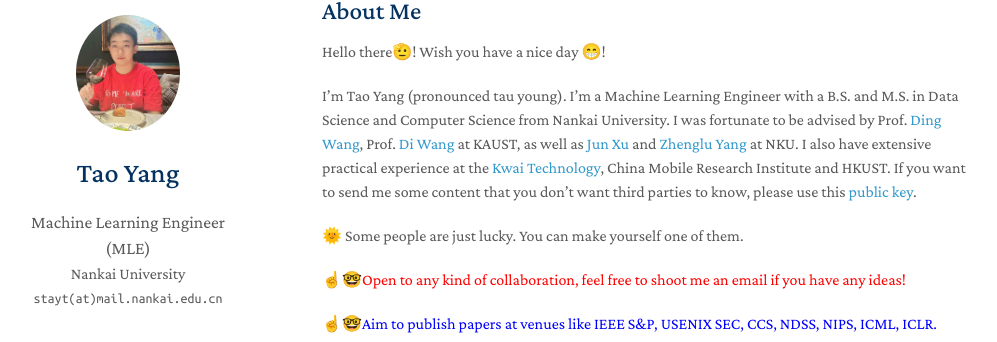
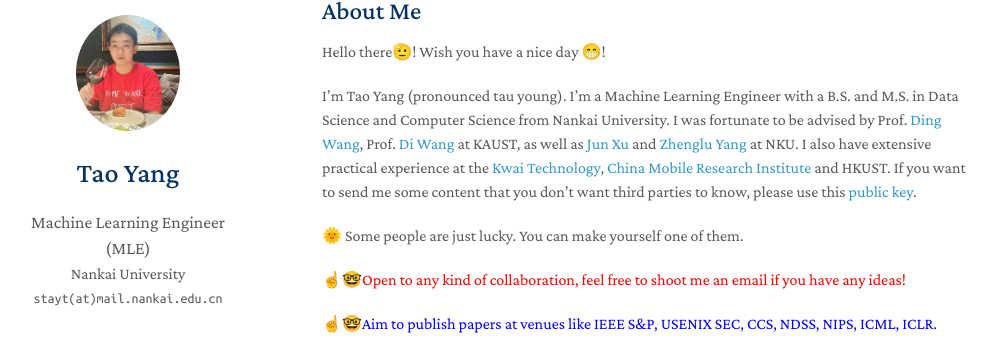
Before and after one commit to stayt1/stayt1.github.io, a Jekyll site: the page built from index.md, in a window 1280 px wide and 900 px high. Shown: the part 69-411 px from the top of the window, without its empty margins (148-1145 px from the left). Built offline with Jekyll 4.4.1, drawn with Linux system fonts in a browser that asks for light colours; a style sheet for code colours, icons or effects is not loaded; our own code applies the rules of GitHub Pages for plain Markdown files; part of the change alters nothing that is shown.

```diff
--- a/index.md
+++ b/index.md
@@ -6,7 +6,7 @@ layout: homepage
 
 Hello there🫡! Wish you have a nice day 😁!
 
-I'm Tao Yang (pronounced tau young). I'm a Machine Learning Engineer with a B.S. and M.S. in Data Science and Computer Science from Nankai University. I was fortunate to be advised by Prof. [Ding Wang](http://wangdingg.weebly.com/), Prof. [Di Wang](https://shao3wangdi.github.io/) at KAUST, as well as [Jun Xu](https://csjunxu.github.io/) and [Zhenglu Yang](https://bigdata.nankai.edu.cn/yangzl/list.htm) at NKU. I also have extensive practical experience at the [Kwai Technology](https://www.kwai.com/), China Mobile Research Institute and HKUST. If you want to send me some content that you don't want third parties to know, please use this [public key](https://stayt1.github.io/assets/files/public_key.txt).
+I'm Tao Yang (pronounced tau young). I'm a Machine Learning Engineer with a B.S. and M.S. in Data Science and Computer Science from Nankai University. I was fortunate to be advised by Prof. [Ding Wang](http://wangdingg.weebly.com/), Prof. [Di Wang](https://shao3wangdi.github.io/) at KAUST, as well as [Jun Xu](https://csjunxu.github.io/) and [Zhenglu Yang](https://bigdata.nankai.edu.cn/yangzl/list.htm) at NKU. I also have extensive practical experience at the [Kwai Technology](https://www.kwai.com/), [China Mobile Research Institute](https://cmri.chinamobile.com/) and HKUST. If you want to send me some content that you don't want third parties to know, please use this [public key](https://stayt1.github.io/assets/files/public_key.txt).
 
 🌞 Some people are just lucky. You can make yourself one of them.
 <p style="color: red;">☝🤓Open to any kind of collaboration, feel free to shoot me an email if you have any ideas!</p>
```
